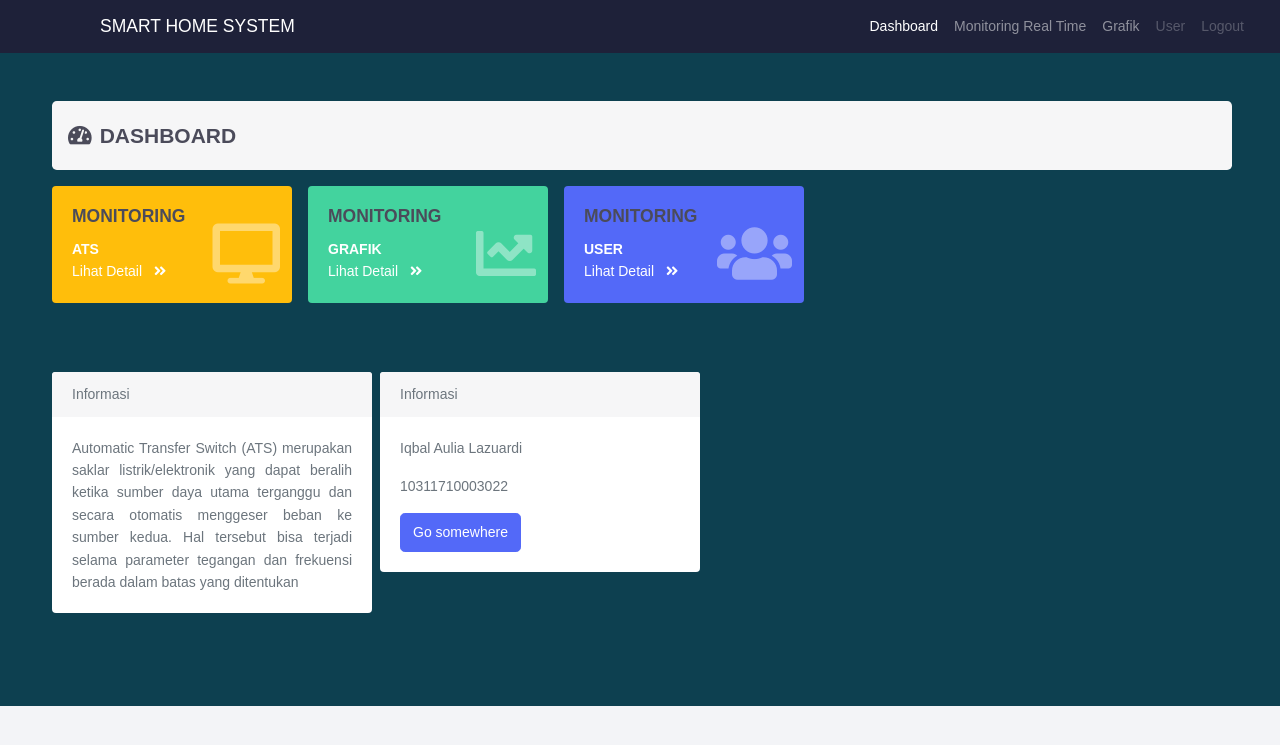
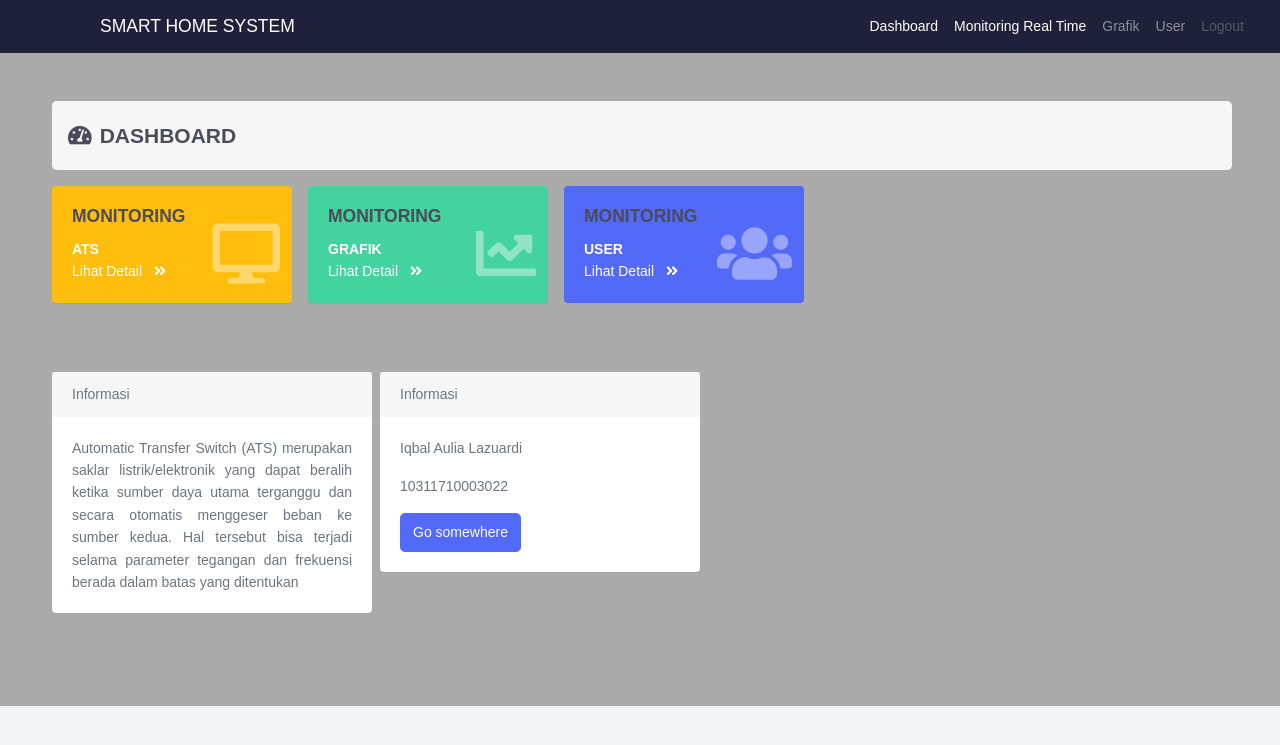
Before and after one commit to bagasabiyu/photovoltaic-ats, a PHP site: page /dashboard.php in a window 1280 px wide. Shown: the top 745 px of the page. Run offline with PHP 8.4, Linux system fonts and the light colour scheme.

Commit message:
update navbrr

```diff
--- a/dashboard.php
+++ b/dashboard.php
@@ -35,13 +35,13 @@
           <a class="nav-link active" aria-current="page" href="#">Dashboard</a>
         </li>
         <li class="nav-item">
-          <a class="nav-link" href="#">Monitoring Real Time</a>
+          <a class="nav-link active" aria-current="page" href="monitoring.php">Monitoring Real Time</a>
         </li>
         <li class="nav-item">
           <a class="nav-link" href="#">Grafik</a>
         </li>
         <li class="nav-item">
-          <a class="nav-link disabled">User</a>
+          <a class="nav-link" href="#">User</a>
         </li>
         <li class="nav-item">
           <a class="nav-link disabled">Logout</a>
@@ -53,7 +53,7 @@
       <!-- Menubar -->
 
           <!-- ISI DASHBOARD -->
-          <div class="col-md-20 mt-0 p-5 pt-10" style="background-color:#0d4050 ;">
+          <div class="col-md-20 mt-0 p-5 pt-10" style="background-color:#AAAAAA ;">
             <ol class="breadcrumb ml-1">
               <h4><i class="fas fa-tachometer-alt mr-2"></i>DASHBOARD</h4>
               </ol>
```
